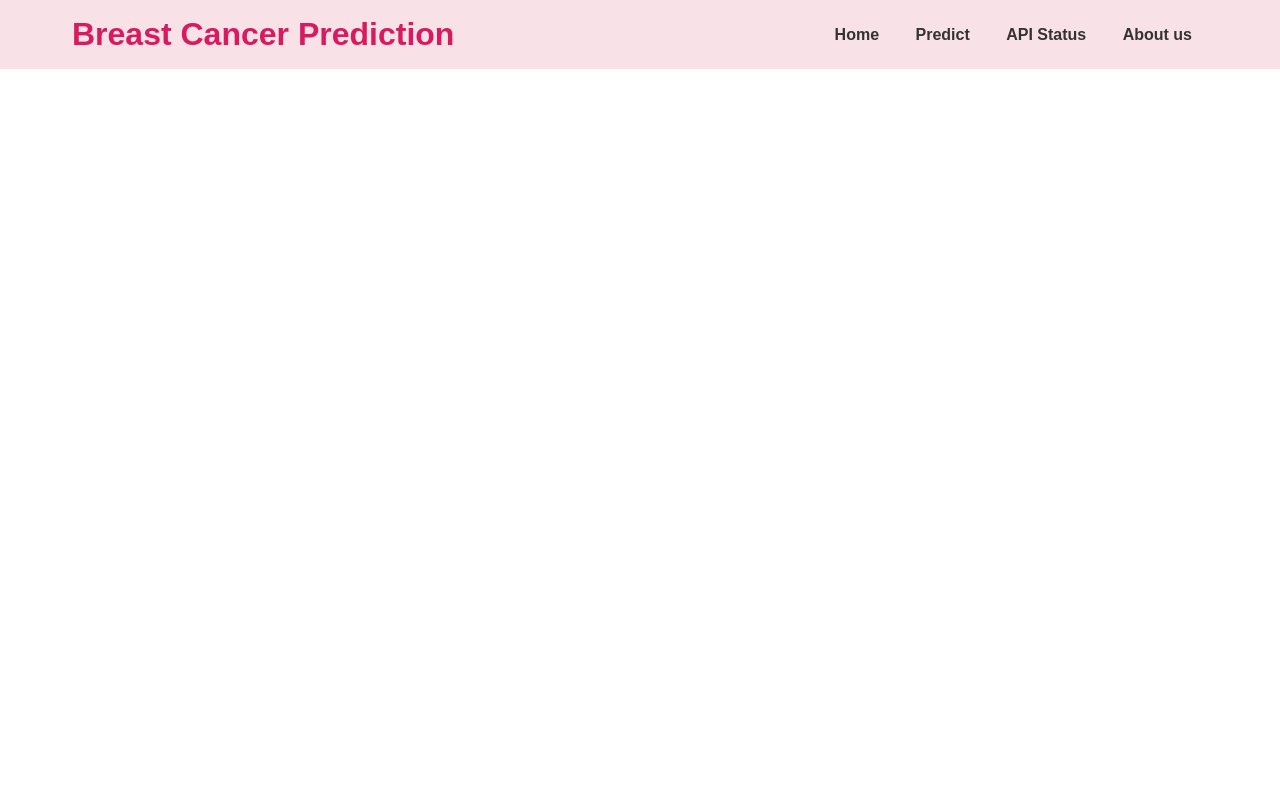
After one commit to Sheris-Milly/Cancer_Predection_App, a Flask app: page /aboutus in a window 1280 px wide. The commit adds this page. Run offline with Flask 3, Linux system fonts and the light colour scheme; parts of the project's set-up code (start-up, migrations or seed data) failed here and were passed over.

Commit message:
lot of changes

```diff
--- a/app.py
+++ b/app.py
@@ -39,5 +39,13 @@ def status_page():
 def status():
     return jsonify({"status": "online"})
 
+@app.route('/aboutus')
+def aboutus_page():
+    return render_template('aboutus.html')
+
+@app.route('/learnmore')
+def learnmore_page():
+    return render_template('learnmore.html')
+
 if __name__ == '__main__':
     app.run(debug=True)
--- /dev/null
+++ b/templates/aboutus.html
@@ -0,0 +1,22 @@
+<!DOCTYPE html>
+<html lang="en">
+<head>
+    <meta charset="UTF-8">
+    <meta name="viewport" content="width=device-width, initial-scale=1.0">
+    <title>About us</title>
+    <link rel="stylesheet" href="{{ url_for('static', filename='css/styles.css') }}">
+</head>
+<body>
+    <header>
+        <div class="header-container">
+            <h1>Breast Cancer Prediction</h1>
+            <nav>
+                <a href="{{ url_for('home') }}">Home</a>
+                <a href="{{ url_for('predict') }}">Predict</a>
+                <a href="{{ url_for('status') }}">API Status</a>
+                <a href="{{ url_for('aboutus_page')}}">About us</a>
+            </nav>
+        </div>
+    </header>
+</body>
+</html>
--- a/templates/index.html
+++ b/templates/index.html
@@ -14,7 +14,7 @@
                 <a href="{{ url_for('home') }}">Home</a>
                 <a href="{{ url_for('predict') }}">Predict</a>
                 <a href="{{ url_for('status') }}">API Status</a>
-                <a href="{{ url_for('about_us')}}">About us</a>
+                <a href="{{ url_for('aboutus_page')}}">About us</a>
             </nav>
         </div>
     </header>
@@ -31,7 +31,7 @@
         <section class="intro">
             <h2>About Our Prediction Tool</h2>
             <p>Using machine learning, this tool predicts the likelihood of breast cancer, assisting in the quick and reliable analysis of patient data.</p>
-            <a href="{{ url_for('learn_more') }}" class="cta-button secondary-button">Learn More</a>
+            <a href="{{ url_for('learnmore_page') }}" class="cta-button secondary-button">Learn More About The Breast Cancer</a>
         </section>
     </main>
 
--- a/templates/predict.html
+++ b/templates/predict.html
@@ -15,6 +15,7 @@
                 <a href="{{ url_for('home') }}">Home</a>
                 <a href="{{ url_for('predict') }}">Predict</a>
                 <a href="{{ url_for('status') }}">API Status</a>
+                <a href="{{ url_for('aboutus_page')}}">About us</a>
             </nav>
         </div>
     </header>
@@ -41,7 +42,7 @@
     <footer>
         <div class="footer-container">
             <p>&copy; 2024 Breast Cancer Prediction | All rights reserved</p>
-            <p>Developed by [Your Company Name]</p>
+            <p>Developed by ARAGOU Wassef & AGJOUD Imad & MALIH Mouad</p>
         </div>
     </footer>
 </body>
--- a/templates/status.html
+++ b/templates/status.html
@@ -15,6 +15,7 @@
                 <a href="{{ url_for('home') }}">Home</a>
                 <a href="{{ url_for('predict') }}">Predict</a>
                 <a href="{{ url_for('status') }}">API Status</a>
+                <a href="{{ url_for('aboutus_page')}}">About us</a>
             </nav>
         </div>
     </header>
@@ -30,6 +31,7 @@
     <footer>
         <div class="footer-container">
             <p>&copy; 2024 Breast Cancer Prediction | All rights reserved</p>
+            <p>Developed by ARAGOU Wassef & AGJOUD Imad & MALIH Mouad </p>
         </div>
     </footer>
 </body>
```
Also changed, not shown: templates/about_us.html (deleted, +0 -9 lines), templates/learn_more.html (deleted, +0 -9 lines), templates/learnmore.html (added, +23 -0 lines).
